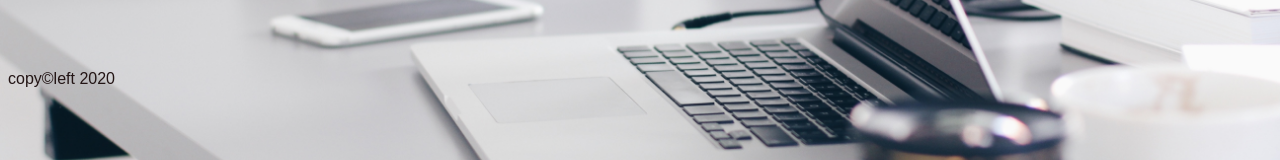
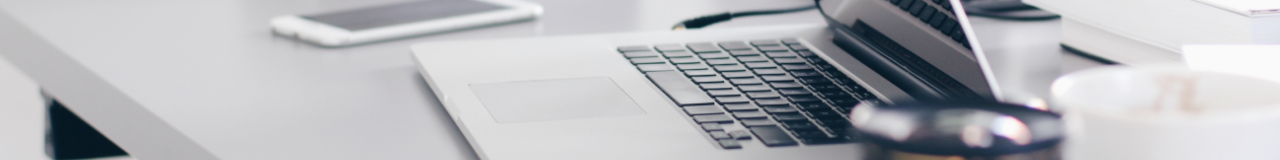
Before and after one commit to shivamsbajpai/shivamsbajpai.github.io, a plain HTML site: page index.html in a window 1280 px wide. Shown: the part 368-528 px from the top of the page. Drawn offline with Linux system fonts and the light colour scheme.

Commit message:
Update index.html

```diff
--- a/index.html
+++ b/index.html
@@ -9,27 +9,5 @@
   </head>
   <body>
     <h1>Website is under construction</h1>
-    <br />
-    <br />
-    <br />
-    <br />
-    <br />
-    <br />
-    <br />
-    <br />
-    <br />
-    <br />
-    <br />
-    <br />
-    <br />
-    <br />
-    <br />
-    <br />
-    <br />
-    <br />
-    <br />
-    <footer>
-      <p>copy&copy;left 2020</p>
-    </footer>
   </body>
 </html>
```
